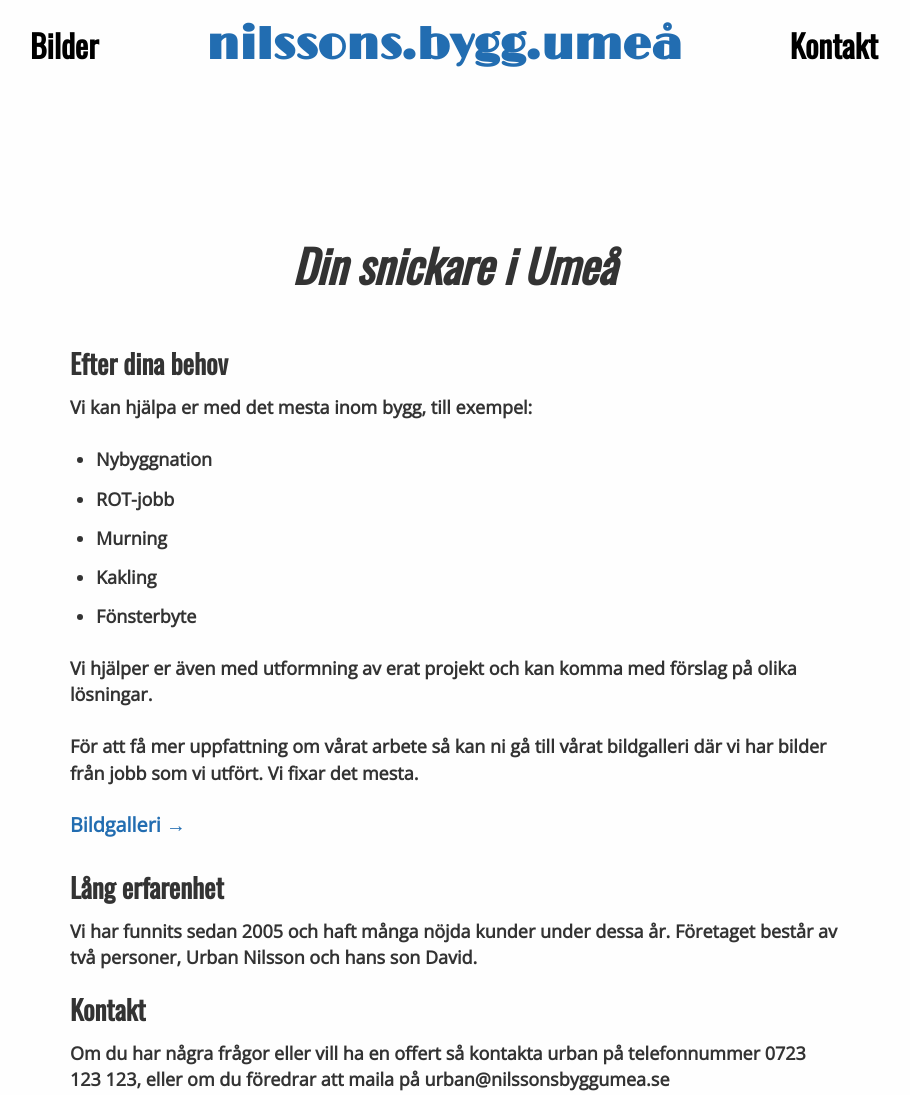
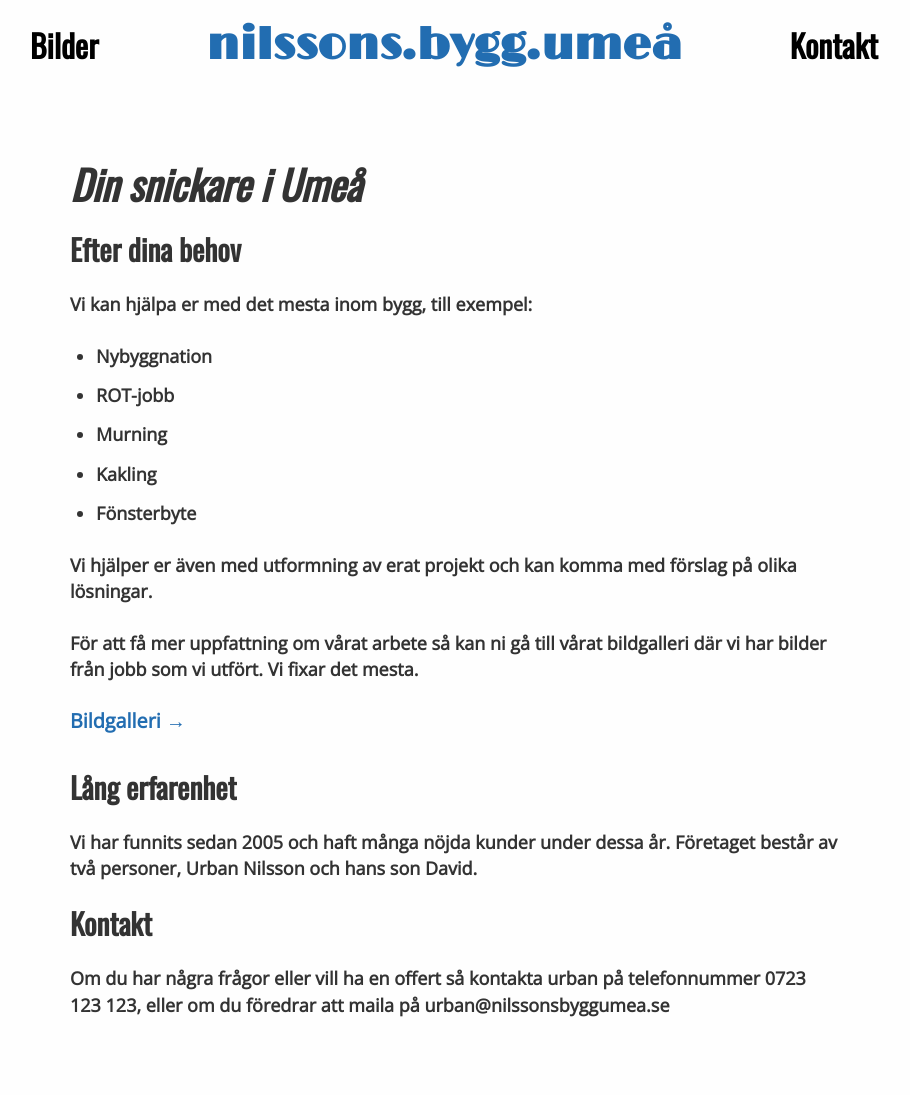
Before and after one commit to Alenius/nbu, a Gatsby site: page / in a window 1280 px wide. Shown: the top 1095 px of the page, without its empty margins (186-1096 px from the left). Built offline with nearby package versions, Linux system fonts and the light colour scheme; Gatsby itself is replaced by a stand-in of ours.

Commit message:
styling:
fix some header stylings

```diff
--- a/src/pages/index.js
+++ b/src/pages/index.js
@@ -19,7 +19,6 @@ const fadeIn = keyframes`
 const PageContainer = styled.div`
   display: flex;
   flex-direction: column;
-  padding: 5rem 0;
   align-items: center;
 `
 const MainContainer = styled.div`
@@ -28,6 +27,7 @@ const MainContainer = styled.div`
   min-width: 600px;
   max-width: 60%;
 `
+
 const TextContainer = styled.div`
   display: flex;
   flex-direction: column;
@@ -35,19 +35,12 @@ const TextContainer = styled.div`
   width: 60%;
 `
 
-const MainTitle = styled.div`
-  font-family: "Oswald", "Open-Sans", "sans-serif";
-  align-self: center;
-  font-size: 2.5rem;
-  padding-bottom: 4rem;
+const MainTitle = styled.h1`
+  font-style: italic;
   animation: ${fadeIn} 1s ease-in-out;
-  font-style: italic;
 `
 
-const SubTitle = styled.div`
-  font-family: "Oswald", "Open-Sans", "sans-serif";
-  font-size: 1.5rem;
-  padding-bottom: 1rem;
+const SubTitle = styled.h2`
   opacity: 0;
   animation: ${fadeIn} 1s ease-in-out forwards;
   animation-delay: 0.25s;
```
